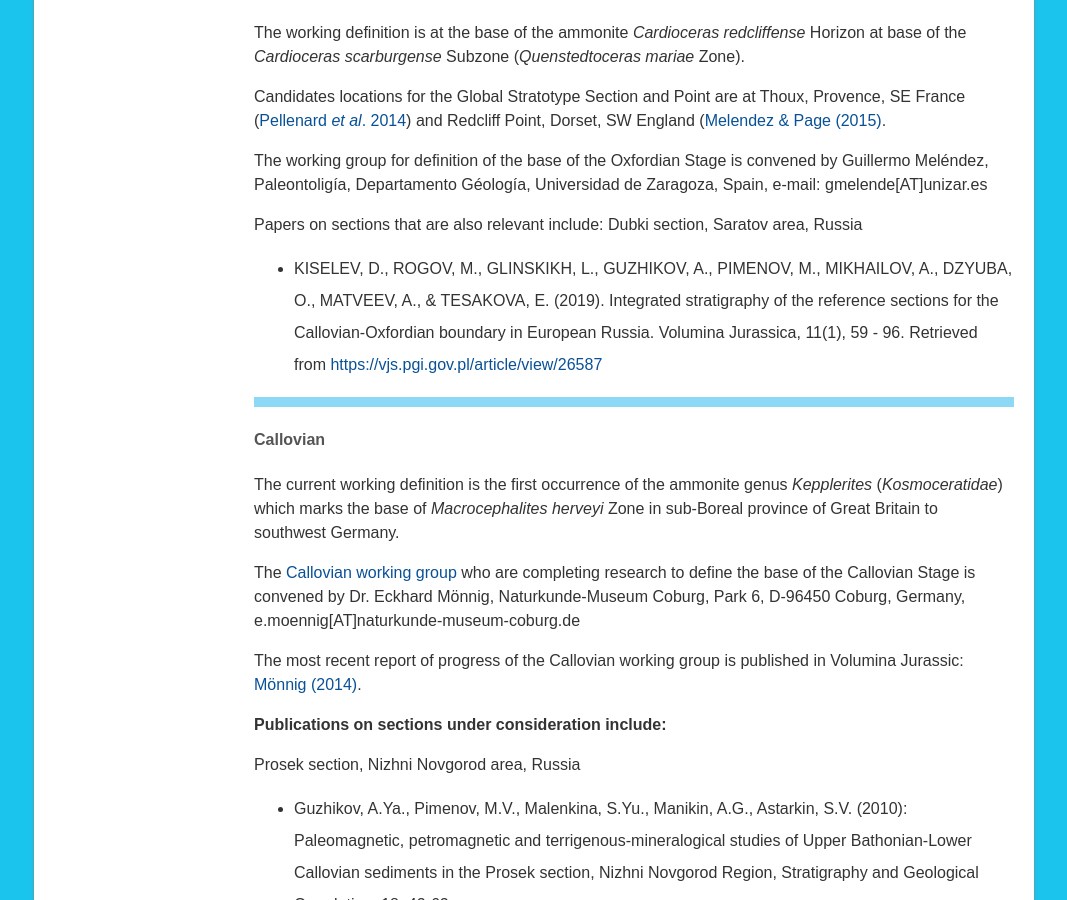
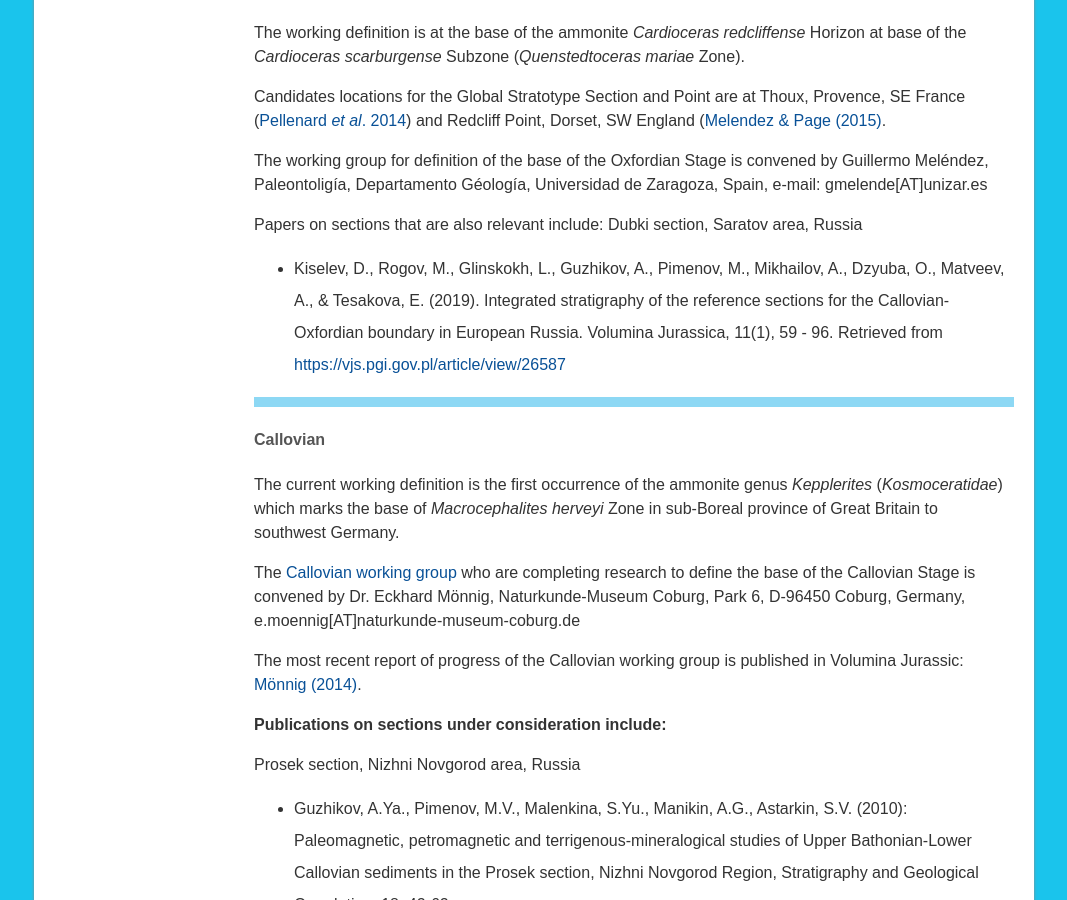
Before and after one commit to i-c-stratigraphy/subcommission-jurassic, a Jekyll site: the page built from pages/our-work.md, in a window 1280 px wide and 900 px high, scrolled down 2647 px. Shown: the whole window, without its empty margins (106-1173 px from the left). Built offline with Jekyll 4.4.1, drawn with Linux system fonts in a browser that asks for light colours.

Commit message:
Update our-work.md

```diff
--- a/pages/our-work.md
+++ b/pages/our-work.md
@@ -78,7 +78,7 @@ The working group for definition of the base of the Oxfordian Stage is convened
 
 Papers on sections that are also relevant include:
 Dubki section, Saratov area, Russia
-* KISELEV, D., ROGOV, M., GLINSKIKH, L., GUZHIKOV, A., PIMENOV, M., MIKHAILOV, A., DZYUBA, O., MATVEEV, A., & TESAKOVA, E. (2019). Integrated stratigraphy of the reference sections for the Callovian-Oxfordian boundary in European Russia. Volumina Jurassica, 11(1), 59 - 96. Retrieved from <https://vjs.pgi.gov.pl/article/view/26587>
+* Kiselev, D., Rogov, M., Glinskokh, L., Guzhikov, A., Pimenov, M., Mikhailov, A., Dzyuba, O., Matveev, A., & Tesakova, E. (2019). Integrated stratigraphy of the reference sections for the Callovian-Oxfordian boundary in European Russia. Volumina Jurassica, 11(1), 59 - 96. Retrieved from <https://vjs.pgi.gov.pl/article/view/26587>
 
 
 <div style="height:10px; width:100%; background-color:#8DD8F4; display:block;">&nbsp;</div>
@@ -167,6 +167,7 @@ A full account is published in:
     <span>The „Golden Spike“, marking the base of the Jurassic System. József Pálfy (Chairman ISJS) and Stan Finney (Chairman ISC) on the left side are sitting in Triassic beds, while Axel von Hillebrandt, Leo Krystyn (both Hettangian Working Group) and Nicol Morton (former Chairman ISJS) on the right side have their feet in the Jurassic. The beds are overturned. Photo: Stefanie Mönnig (20.8.2011).</span>
 </div>
 
+
 <div style="height:20px; width:100%; background-color:#8DD8F4; display:block;">&nbsp;</div>
 ### Other working groups
 #### Geoconservation
```
